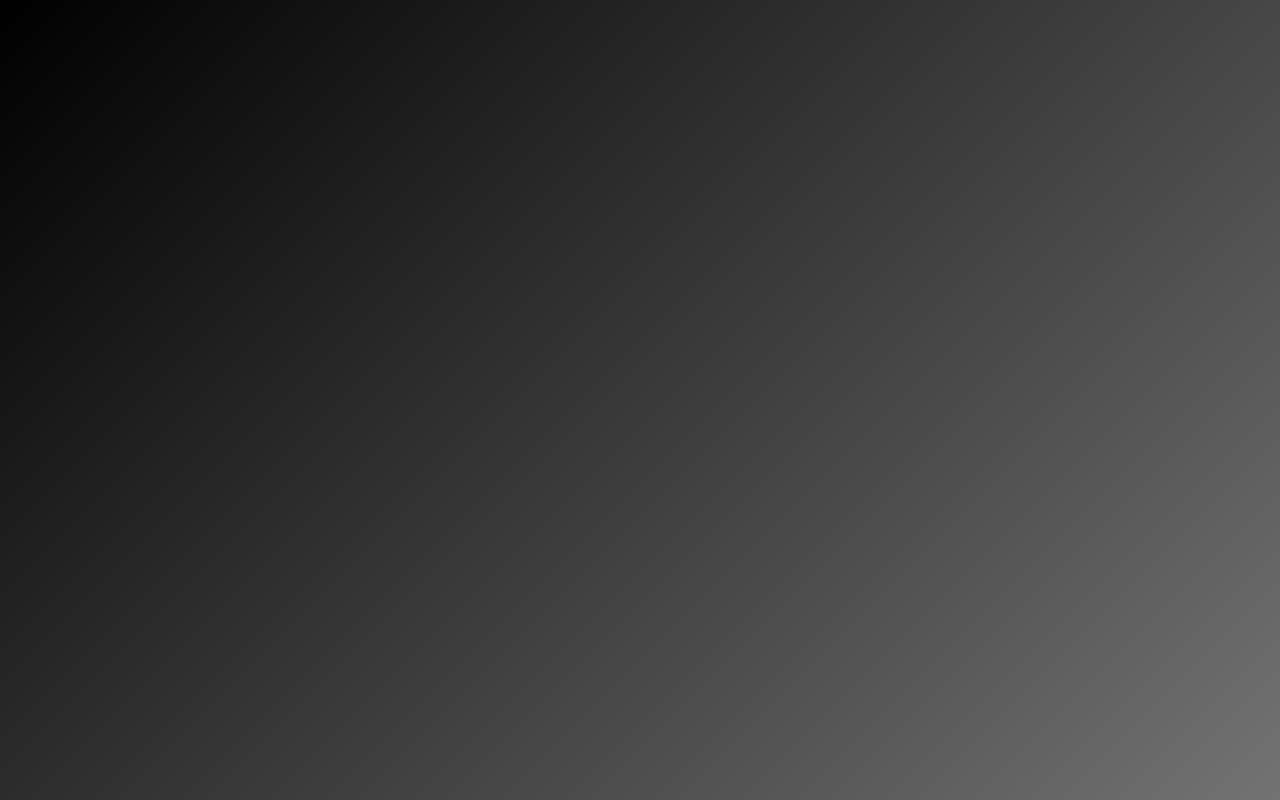
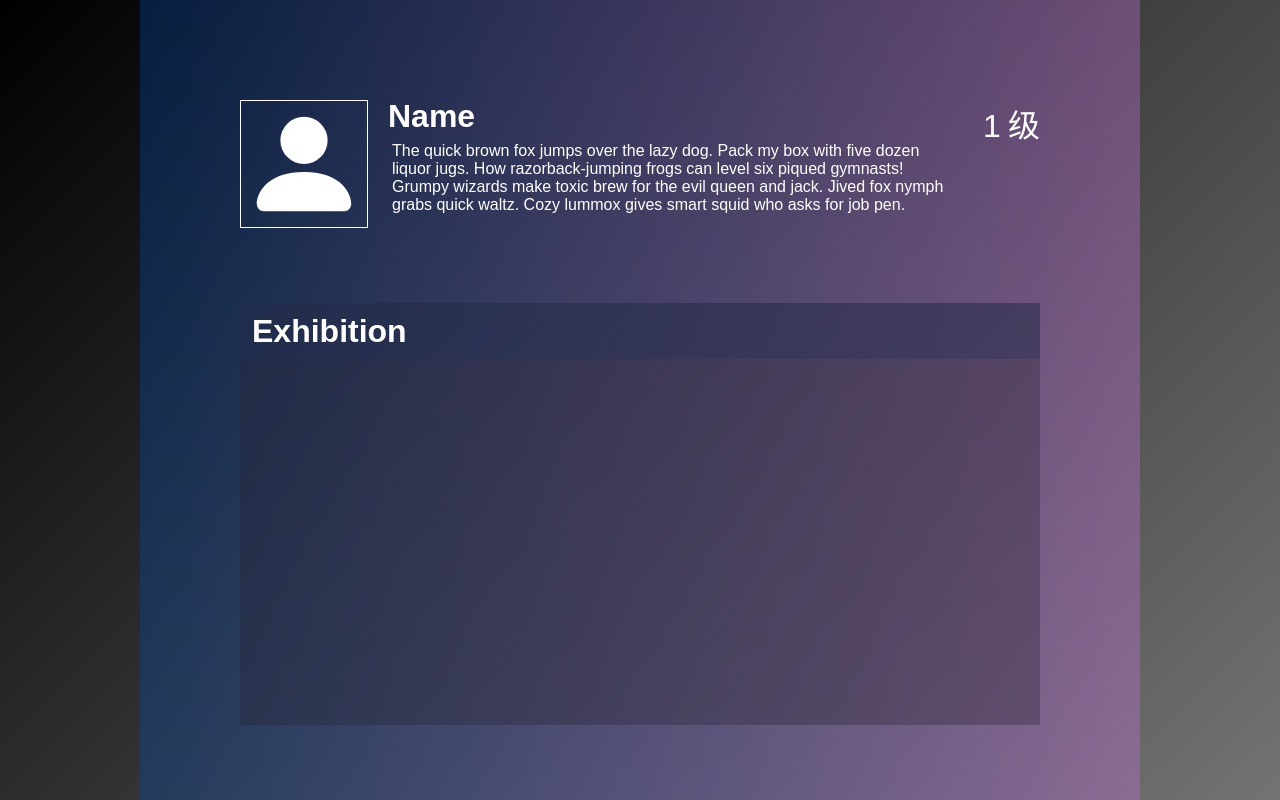
Before and after one commit to WhiteZh/UI-Town, a Vue app in the folder frontend/: page /user in a window 1280 px wide. Before the commit this address had no page. Built offline with nearby package versions, Linux system fonts and the light colour scheme.

Commit message:
New: Created UserView.

```diff
--- a/frontend/src/router/index.ts
+++ b/frontend/src/router/index.ts
@@ -1,6 +1,7 @@
 import { createRouter, createWebHistory } from 'vue-router'
 import BrowseView from '../views/BrowseView.vue'
 import CodeView from '@/views/CodeView.vue'
+import UserView from "@/views/UserView.vue";
 
 const router = createRouter({
   history: createWebHistory(import.meta.env.BASE_URL),
@@ -31,6 +32,11 @@ const router = createRouter({
       meta: {
         mode: 'view'
       }
+    },
+    {
+      path: '/user',
+      name: 'user',
+      component: UserView,
     }
   ]
 })
--- /dev/null
+++ b/frontend/src/views/UserView.vue
@@ -0,0 +1,106 @@
+<script setup lang="ts">
+</script>
+
+<template>
+  <div class="container">
+    <div class="basic">
+      <!--TODO you need to implement the actual profile picture-->
+      <svg xmlns="http://www.w3.org/2000/svg" height="100%" fill="currentColor" class="bi bi-person-fill picon" viewBox="0 0 16 16">
+        <path d="M3 14s-1 0-1-1 1-4 6-4 6 3 6 4-1 1-1 1zm5-6a3 3 0 1 0 0-6 3 3 0 0 0 0 6"/>
+      </svg>
+
+      <div class="info">
+        <h1>Name</h1>
+        <p>
+          The quick brown fox jumps over the lazy dog. Pack my box with five dozen liquor jugs. How razorback-jumping frogs can level six piqued gymnasts! Grumpy wizards make toxic brew for the evil queen and jack. Jived fox nymph grabs quick waltz. Cozy lummox gives smart squid who asks for job pen.
+        </p>
+      </div>
+
+      <div class="lvl">
+        <span>1</span>级
+      </div>
+    </div>
+    <div class="exhibition">
+      <h1>Exhibition</h1>
+      <div class="display">
+
+      </div>
+    </div>
+  </div>
+</template>
+
+<style scoped>
+.container {
+  max-width: 1000px;
+  background: linear-gradient(90deg, #004aad55, #cb6ce655);
+  height: 100vh;
+  margin: 0 auto;
+  display: flex;
+  flex-direction: column;
+  justify-content: start;
+  align-items: stretch;
+  padding: 0 100px;
+  color: white;
+}
+
+.basic {
+  margin-top: 100px;
+  display: flex;
+}
+
+.basic .picon {
+  aspect-ratio: 1 / 1;
+  height: 8rem;
+  flex-shrink: 0;
+  border: white 1px solid;
+}
+
+.basic>.info {
+  padding: 0 20px;
+  flex-grow: 1;
+  display: flex;
+  flex-direction: column;
+  justify-content: start;
+}
+
+.basic>.info>h1 {
+  padding: 0;
+  margin: 0;
+  line-height: 2rem;
+}
+.basic>.info>p {
+  margin: 10px 0 0 .25rem;
+  overflow: hidden;
+  text-overflow: ellipsis;
+  flex-grow: 1;
+}
+
+.basic>.lvl {
+  flex-shrink: 0;
+  font-size: 2rem;
+}
+.basic>.lvl>span {
+  min-width: 2rem;
+  display: inline-block;
+  text-align: center;
+}
+
+.exhibition {
+  flex-grow: 1;
+  margin: 75px 0 75px 0;
+  display: flex;
+  flex-direction: column;
+  background-color: #27223055;
+}
+.exhibition>h1 {
+  padding: 12px;
+  margin: 0;
+  line-height: 2rem;
+  background-color: #21325755;
+}
+
+.exhibition>.display {
+  flex-grow: 1;
+  overflow: auto;
+}
+</style>
```
